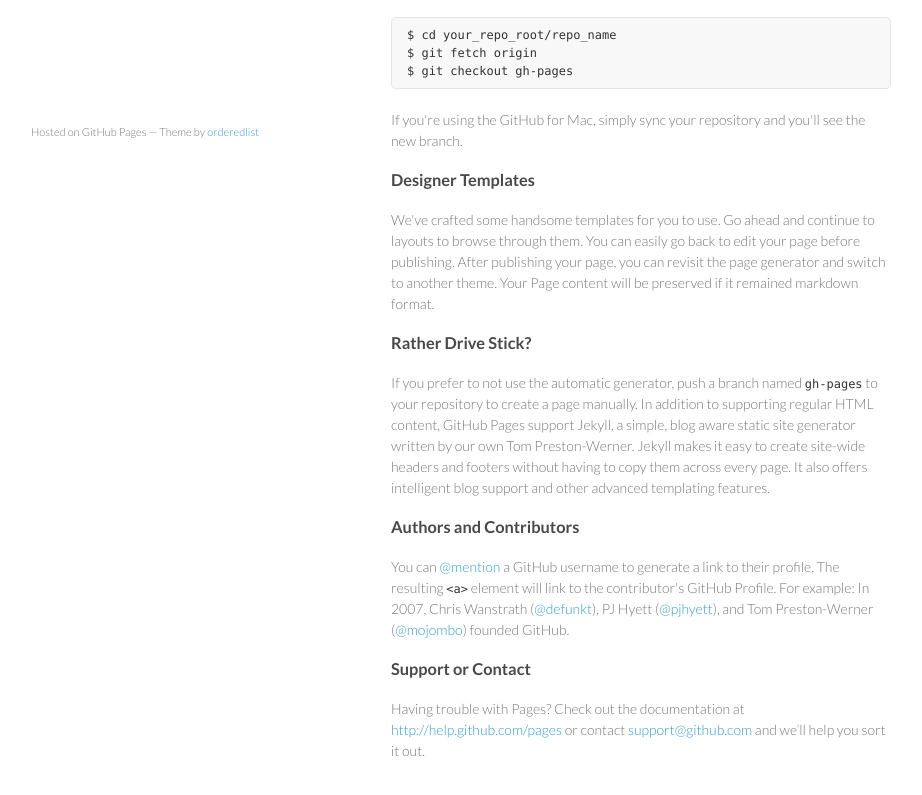
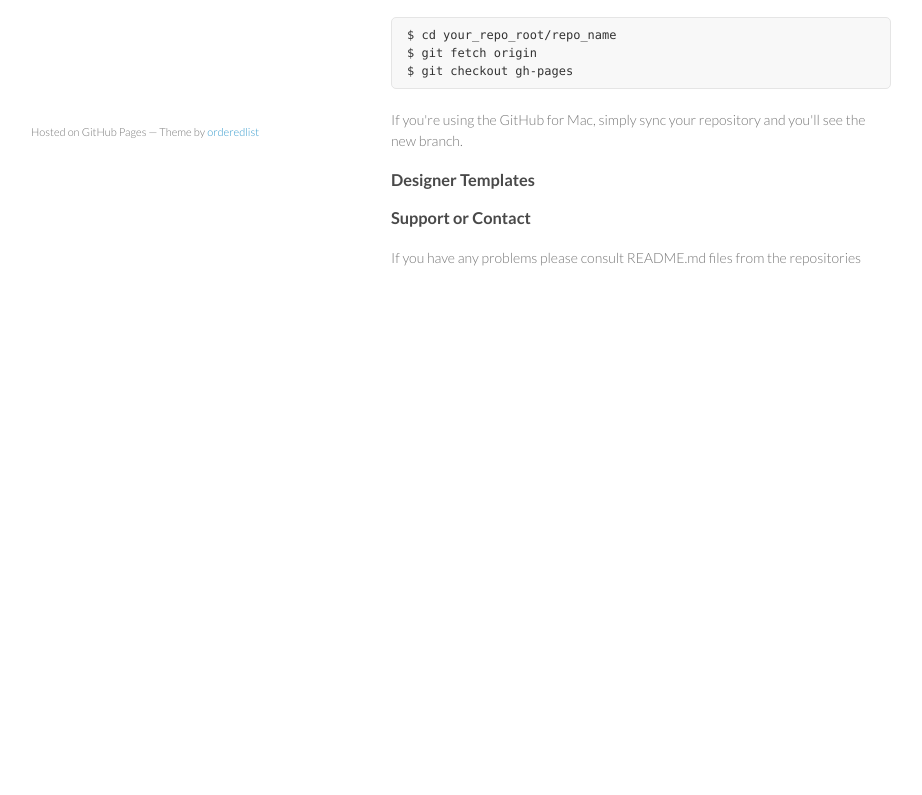
Before and after one commit to redsec/redsec.github.io, a plain HTML site: page index.html in a window 1280 px wide. Shown: the part 589-1384 px from the top of the page, without its empty margins (179-1101 px from the left). After the commit the page ends 927 px from the top, so only its background shows below. Drawn offline with Linux system fonts and the light colour scheme.

Commit message:
Update index.html

```diff
--- a/index.html
+++ b/index.html
@@ -33,7 +33,7 @@
 </ul>
 </p>
 
-<a name="redec-coreboot" class="anchor" href="#welcome-to-github-pages"><span class="octicon octicon-link"></span></a>redsec coreboot for QEMU</h3>
+<a name="redec-coreboot" class="anchor" href="#redsec-coreboot"><span class="octicon octicon-link"></span></a>redsec coreboot for QEMU</h3>
 <p>
 We are providing for research purposes our build of coreboot with SeaBIOS payload targeting (Windows) QEMU.
 To get latest build please visit our github <a href="https://github.com/redsec/coreboot-reference">repository</a> or just pull the whole reposity using git:
@@ -58,22 +58,11 @@ $ git checkout gh-pages
 <h3>
 <a name="designer-templates" class="anchor" href="#designer-templates"><span class="octicon octicon-link"></span></a>Designer Templates</h3>
 
-<p>We've crafted some handsome templates for you to use. Go ahead and continue to layouts to browse through them. You can easily go back to edit your page before publishing. After publishing your page, you can revisit the page generator and switch to another theme. Your Page content will be preserved if it remained markdown format.</p>
-
-<h3>
-<a name="rather-drive-stick" class="anchor" href="#rather-drive-stick"><span class="octicon octicon-link"></span></a>Rather Drive Stick?</h3>
-
-<p>If you prefer to not use the automatic generator, push a branch named <code>gh-pages</code> to your repository to create a page manually. In addition to supporting regular HTML content, GitHub Pages support Jekyll, a simple, blog aware static site generator written by our own Tom Preston-Werner. Jekyll makes it easy to create site-wide headers and footers without having to copy them across every page. It also offers intelligent blog support and other advanced templating features.</p>
-
-<h3>
-<a name="authors-and-contributors" class="anchor" href="#authors-and-contributors"><span class="octicon octicon-link"></span></a>Authors and Contributors</h3>
-
-<p>You can <a href="https://github.com/blog/821" class="user-mention">@mention</a> a GitHub username to generate a link to their profile. The resulting <code>&lt;a&gt;</code> element will link to the contributor's GitHub Profile. For example: In 2007, Chris Wanstrath (<a href="https://github.com/defunkt" class="user-mention">@defunkt</a>), PJ Hyett (<a href="https://github.com/pjhyett" class="user-mention">@pjhyett</a>), and Tom Preston-Werner (<a href="https://github.com/mojombo" class="user-mention">@mojombo</a>) founded GitHub.</p>
 
 <h3>
 <a name="support-or-contact" class="anchor" href="#support-or-contact"><span class="octicon octicon-link"></span></a>Support or Contact</h3>
 
-<p>Having trouble with Pages? Check out the documentation at <a href="http://help.github.com/pages">http://help.github.com/pages</a> or contact <a href="mailto:support@github.com">support@github.com</a> and we’ll help you sort it out.</p>
+<p>If you have any problems please consult README.md files from the repositories</p>
       </section>
       <footer>
         <p><small>Hosted on GitHub Pages &mdash; Theme by <a href="https://github.com/orderedlist">orderedlist</a></small></p>
```
